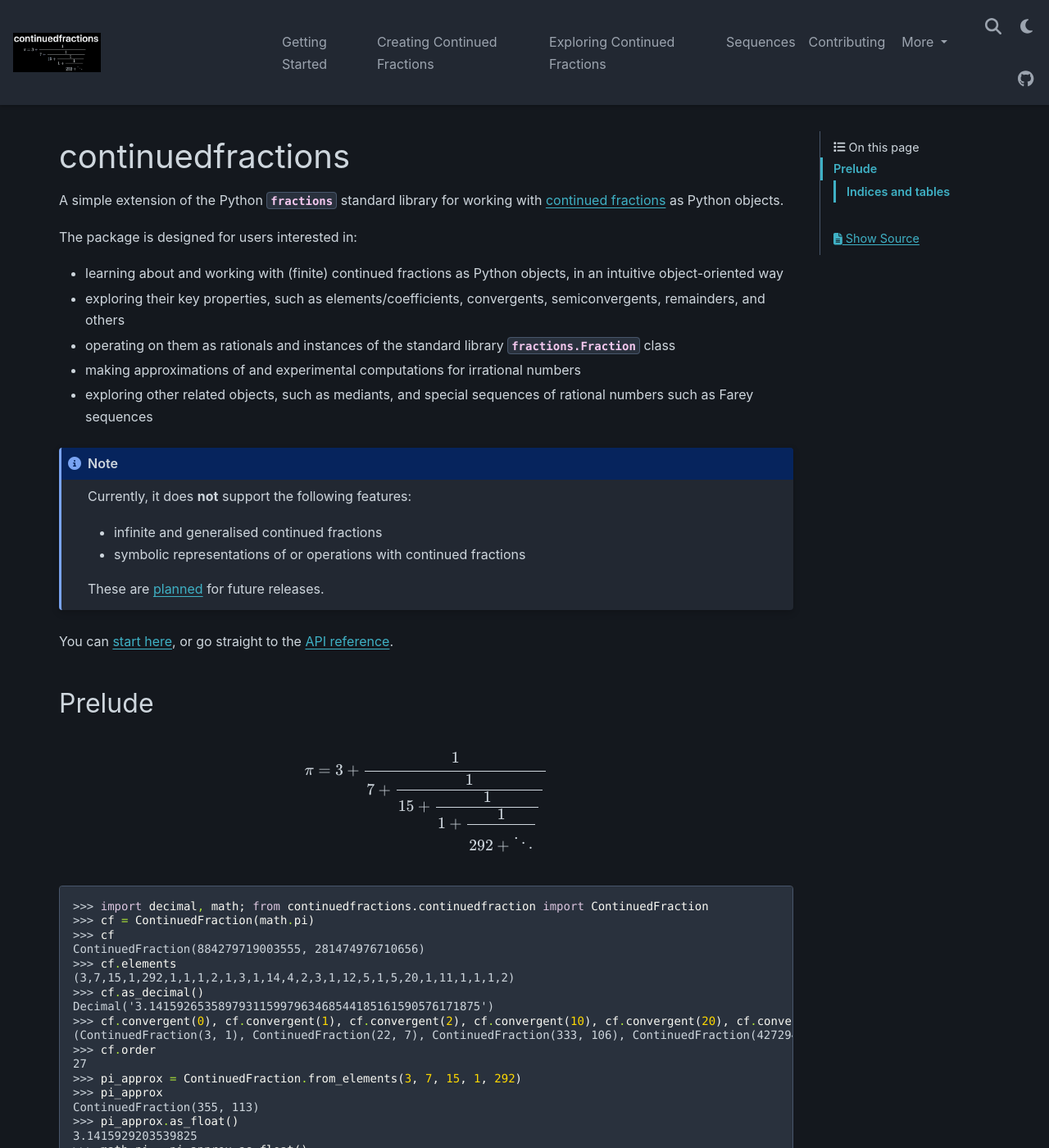
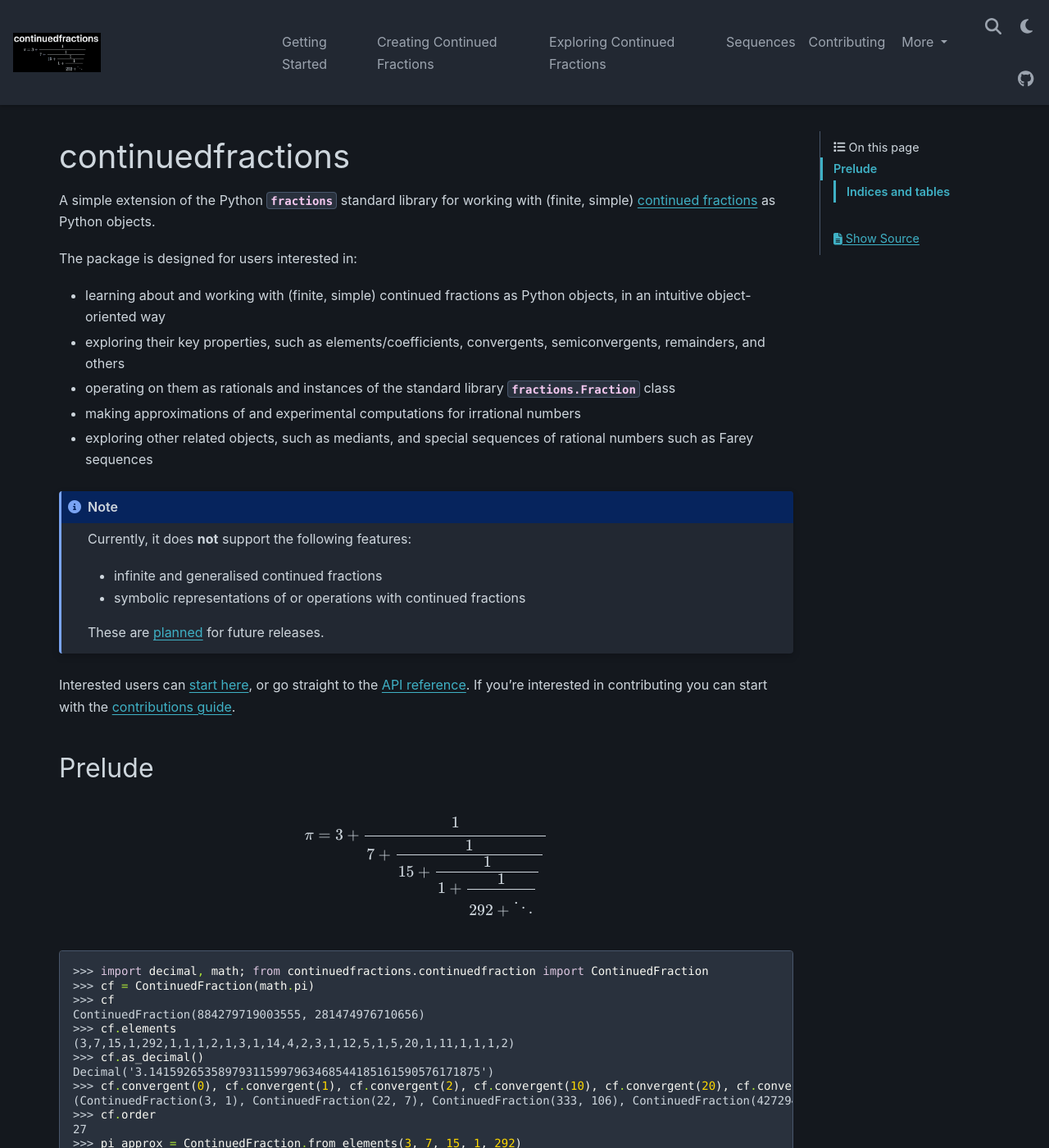
Before and after one commit to sr-murthy/continuedfractions, a Sphinx documentation site: the page built from docs/index.rst, in a window 1280 px wide and 1400 px high. Shown: the whole window at 82% size. Built offline with Sphinx 7.4.7 and the PyData theme 0.15.4, drawn with Linux system fonts in a browser that asks for light colours; nearby versions of some CDN libraries.

Commit message:
docs: tweaks to the index and getting started pages

```diff
--- a/docs/index.rst
+++ b/docs/index.rst
@@ -6,11 +6,11 @@
 continuedfractions
 ==================
 
-A simple extension of the Python :py:mod:`fractions` standard library for working with `continued fractions <https://en.wikipedia.org/wiki/Continued_fraction>`_ as Python objects.
+A simple extension of the Python :py:mod:`fractions` standard library for working with (finite, simple) `continued fractions <https://en.wikipedia.org/wiki/Continued_fraction>`_ as Python objects.
 
 The package is designed for users interested in:
 
-- learning about and working with (finite) continued fractions as Python objects, in an intuitive object-oriented way
+- learning about and working with (finite, simple) continued fractions as Python objects, in an intuitive object-oriented way
 - exploring their key properties, such as elements/coefficients, convergents, semiconvergents, remainders, and others
 - operating on them as rationals and instances of the standard library :py:class:`fractions.Fraction` class
 - making approximations of and experimental computations for irrational numbers
@@ -25,7 +25,7 @@ The package is designed for users interested in:
 
    These are `planned <https://github.com/sr-murthy/continuedfractions/issues>`_ for future releases.
 
-You can :doc:`start here <sources/getting-started>`, or go straight to the :doc:`API reference <sources/api-reference>`.
+Interested users can :doc:`start here <sources/getting-started>`, or go straight to the :doc:`API reference <sources/api-reference>`. If you're interested in contributing you can start with the :doc:`contributions guide <sources/contributing>`.
 
 Prelude
 -------
--- a/docs/sources/getting-started.rst
+++ b/docs/sources/getting-started.rst
@@ -21,7 +21,7 @@ A standard ``pip`` install is sufficient:
 
    pip install continuedfractions
 
-If you are interested in contributing please start with the :doc:`contributions guidelines <contributing>`.
+If you are interested in contributing please start with the :doc:`contributions guide <contributing>`.
 
 .. _getting-started.package-structure:
 
```
Also changed, not shown: other parts of docs/sources/getting-started.rst (+2 -2 lines).
